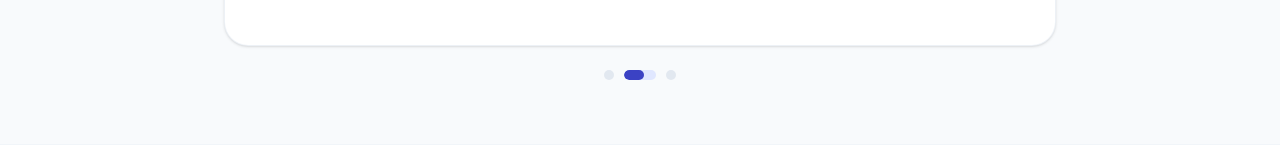
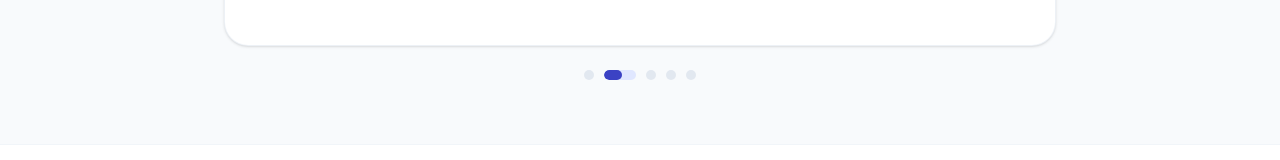
Before and after one commit to Manujitha420/ShoPilot, a Next.js app: page / in a window 1280 px wide. Shown: the part 4128-4288 px from the top of the page. Built offline with nearby package versions, Linux system fonts and the light colour scheme.

Commit message:
Add more reviews to the reviews

```diff
--- a/src/app/page.tsx
+++ b/src/app/page.tsx
@@ -234,6 +234,8 @@ export default function HomePage() {
   const [activeAiTab, setActiveAiTab] = useState<'recommended' | 'trending' | 'interests' | 'recent' | 'continue' | 'featured'>('recommended');
   const [quickViewProduct, setQuickViewProduct] = useState<any | null>(null);
   const [activeTestimonial, setActiveTestimonial] = useState(0);
+  const [testimonialVisible, setTestimonialVisible] = useState(true);
+  const [displayedTestimonial, setDisplayedTestimonial] = useState(0);
   const [timeLeft, setTimeLeft] = useState({ hours: 10, minutes: 45, seconds: 0 });
 
   // Countdown timer effect
@@ -488,24 +490,49 @@ export default function HomePage() {
       rating: 5,
       comment: "The UI is clean, extremely responsive, and the AI features are genuinely useful. I recommend ShoPilot to all my coworkers who shop online.",
       avatar: 'https://images.unsplash.com/photo-1438761681033-6461ffad8d80?w=150&auto=format&fit=crop&q=80'
+    },
+    {
+      name: 'Marcus Reid',
+      role: 'Frequent Shopper',
+      rating: 4,
+      comment: "ShoPilot genuinely cut my research time in half. The AI picks up on subtle preferences I didn't even realise I had. Would love to see even more retailer integrations down the road.",
+      avatar: 'https://images.unsplash.com/photo-1472099645785-5658abf4ff4e?w=150&auto=format&fit=crop&q=80'
+    },
+    {
+      name: 'Priya Nair',
+      role: 'Lifestyle Blogger',
+      rating: 4,
+      comment: "I was sceptical at first, but the personalised recommendations are genuinely spot-on. Found my perfect skincare set in under two minutes. A few more filter options would make this perfect!",
+      avatar: 'https://images.unsplash.com/photo-1534528741775-53994a69daeb?w=150&auto=format&fit=crop&q=80'
     }
   ];
 
+  const goToTestimonial = (idx: number) => {
+    if (idx === displayedTestimonial) return;
+    setTestimonialVisible(false);
+    setTimeout(() => {
+      setDisplayedTestimonial(idx);
+      setActiveTestimonial(idx);
+      setTestimonialVisible(true);
+    }, 300);
+  };
+
   const nextTestimonial = () => {
-    setActiveTestimonial(prev => (prev + 1) % testimonials.length);
+    goToTestimonial((displayedTestimonial + 1) % testimonials.length);
   };
 
   const prevTestimonial = () => {
-    setActiveTestimonial(prev => (prev - 1 + testimonials.length) % testimonials.length);
+    goToTestimonial((displayedTestimonial - 1 + testimonials.length) % testimonials.length);
   };
 
   // Autoplay testimonials every 4 seconds
   React.useEffect(() => {
     const timer = setInterval(() => {
-      setActiveTestimonial(prev => (prev + 1) % testimonials.length);
+      goToTestimonial((displayedTestimonial + 1) % testimonials.length);
     }, 4000);
     return () => clearInterval(timer);
-  }, [activeTestimonial]);
+  // eslint-disable-next-line react-hooks/exhaustive-deps
+  }, [displayedTestimonial]);
 
   // Trending Products data
   const trendingProducts = [
@@ -1425,32 +1452,43 @@ export default function HomePage() {
                 0% { width: 0%; }
                 100% { width: 100%; }
               }
+              @keyframes testimonial-fade-in {
+                from { opacity: 0; transform: translateY(8px); }
+                to   { opacity: 1; transform: translateY(0); }
+              }
             `}</style>
             <div className="absolute top-6 left-6 text-slate-100 text-6xl font-serif select-none pointer-events-none">“</div>
 
-            <div className="relative z-10 flex flex-col items-center">
+            <div
+              className="relative z-10 flex flex-col items-center"
+              style={{
+                opacity: testimonialVisible ? 1 : 0,
+                transform: testimonialVisible ? 'translateY(0)' : 'translateY(8px)',
+                transition: 'opacity 0.3s ease, transform 0.3s ease'
+              }}
+            >
               {/* Stars */}
               <div className="flex items-center gap-1 text-amber-500 mb-6">
-                {[...Array(testimonials[activeTestimonial].rating)].map((_, i) => (
+                {[...Array(testimonials[displayedTestimonial].rating)].map((_, i) => (
                   <Star key={i} className="w-5 h-5 fill-current" />
                 ))}
               </div>
 
               {/* Comment text */}
               <p className="text-slate-600 text-base md:text-lg leading-relaxed font-medium italic mb-8 max-w-2xl">
-                &ldquo;{testimonials[activeTestimonial].comment}&rdquo;
+                &ldquo;{testimonials[displayedTestimonial].comment}&rdquo;
               </p>
 
               {/* User profile info */}
               <div className="flex items-center gap-3.5">
                 <img
-                  src={testimonials[activeTestimonial].avatar}
-                  alt={testimonials[activeTestimonial].name}
+                  src={testimonials[displayedTestimonial].avatar}
+                  alt={testimonials[displayedTestimonial].name}
                   className="w-12 h-12 rounded-full object-cover border-2 border-slate-100 shadow-sm"
                 />
                 <div className="text-left">
-                  <h4 className="text-sm font-bold text-slate-900">{testimonials[activeTestimonial].name}</h4>
-                  <p className="text-xs text-slate-400 font-semibold">{testimonials[activeTestimonial].role}</p>
+                  <h4 className="text-sm font-bold text-slate-900">{testimonials[displayedTestimonial].name}</h4>
+                  <p className="text-xs text-slate-400 font-semibold">{testimonials[displayedTestimonial].role}</p>
                 </div>
               </div>
             </div>
@@ -1480,12 +1518,12 @@ export default function HomePage() {
             {testimonials.map((_, idx) => (
               <button
                 key={idx}
-                onClick={() => setActiveTestimonial(idx)}
+                onClick={() => goToTestimonial(idx)}
                 className={`h-2.5 rounded-full transition-all duration-300 relative overflow-hidden cursor-pointer ${
-                  activeTestimonial === idx ? 'w-8 bg-indigo-100' : 'w-2.5 bg-slate-200'
+                  displayedTestimonial === idx ? 'w-8 bg-indigo-100' : 'w-2.5 bg-slate-200'
                 }`}
               >
-                {activeTestimonial === idx && (
+                {displayedTestimonial === idx && (
                   <div
                     key={activeTestimonial}
                     className="absolute top-0 left-0 h-full bg-[#3b42c4] rounded-full"
```
